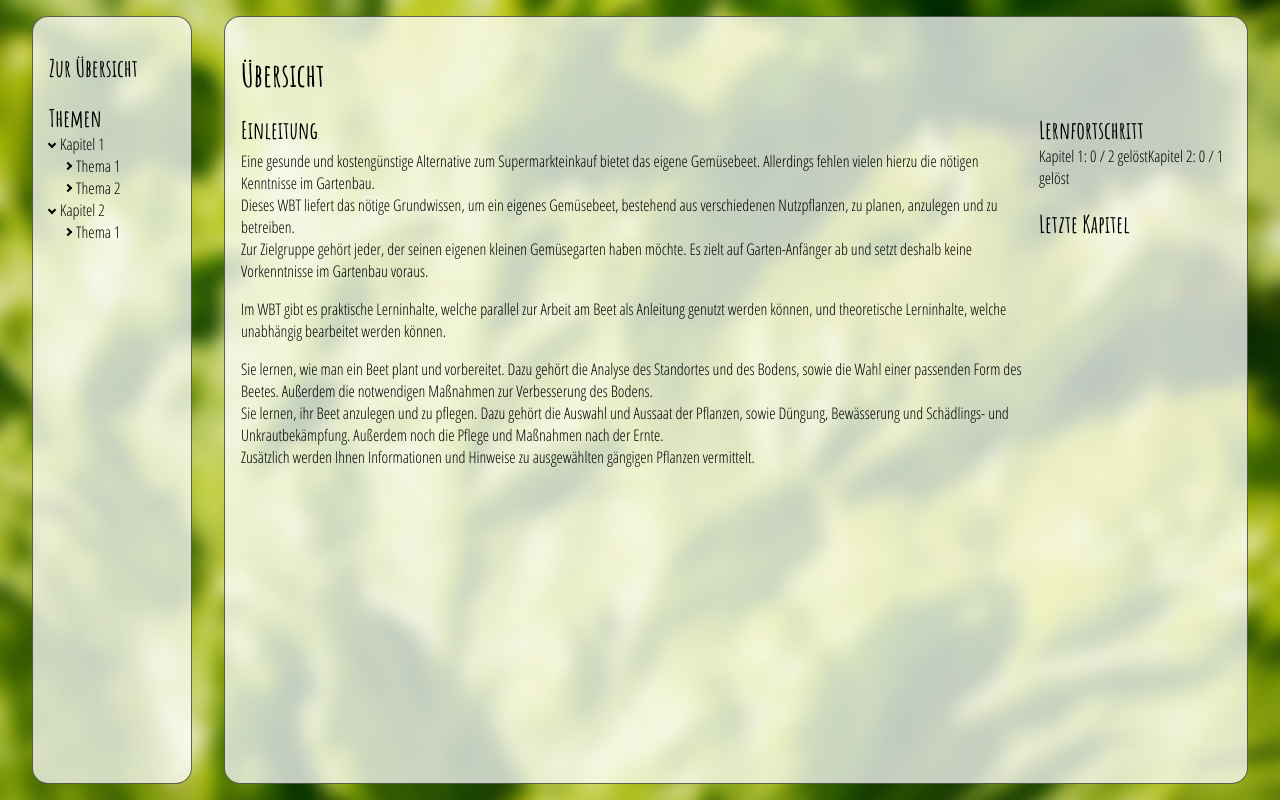
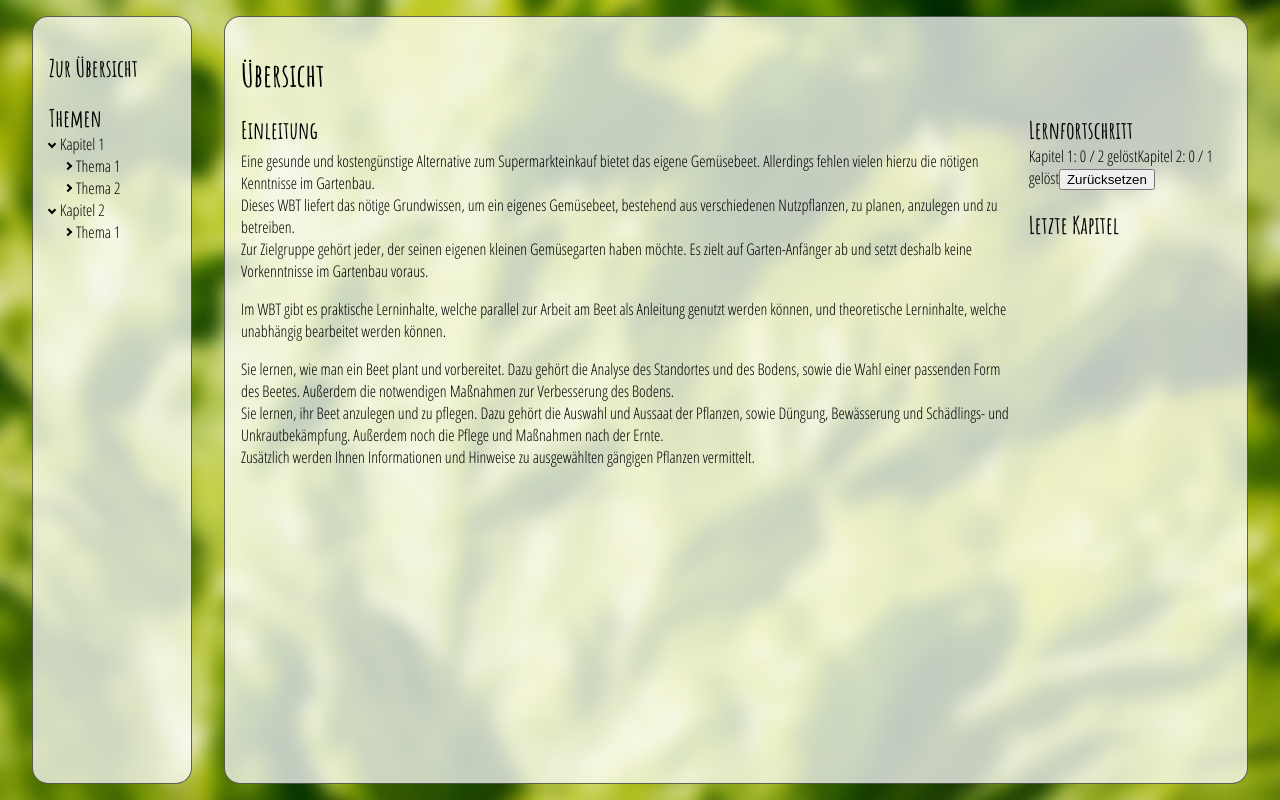
Before and after one commit to mathiasw91/ll-wbt, a React (Create React App) app: page / in a window 1280 px wide. Built offline with nearby package versions, Linux system fonts and the light colour scheme; what flux would draw is missing.

Commit message:
Home reset progress button eingebaut

```diff
--- a/src/components/Home.js
+++ b/src/components/Home.js
@@ -1,5 +1,7 @@
 import React from "react"
 import { BrowserRouter as Router, Route, Link, withRouter } from "react-router-dom"
+
+import * as AppActions from '../flux/AppActions'
 
 class Home extends React.Component {
 
@@ -25,6 +27,7 @@ class Home extends React.Component {
           {this.props.chapters.map(c=>(
             <span>{c.name}: {c.themes.filter(c=>c.quizComplete).length} / {c.themes.length} gelöst</span>
           ))}
+          <button onClick={AppActions.resetProgress}>Zurücksetzen</button>
           <h2>Letzte Kapitel</h2>
           {(this.props.latest.length != 0) && (<div id="latest-themes">
             {this.props.latest.map(theme=>(
--- a/src/flux/AppActions.js
+++ b/src/flux/AppActions.js
@@ -21,6 +21,12 @@ export function setQuestionAnswered(id){
   })
 }
 
+export function resetProgress(){
+  Dispatcher.dispatch({
+    type: 'RESET_PROGRESS',
+  })
+}
+
 export function resetQuiz(){
   Dispatcher.dispatch({
     type: 'RESET_QUIZ',
```
